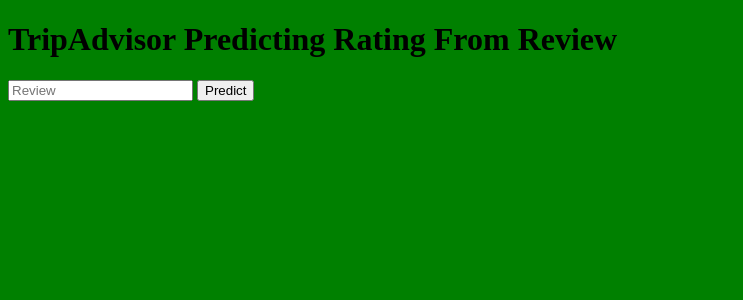
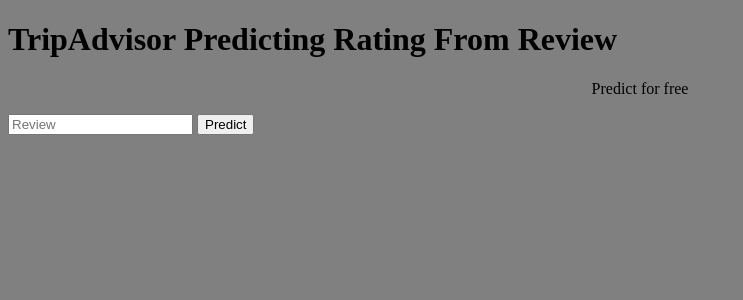
Before and after one commit to theAssassin28/TripAdvisor-Rating-from-Review, a Flask app: page / in a window 1280 px wide. Shown: the top 300 px of the page, without its empty margins (0-743 px from the left). Run offline with Flask 2, Linux system fonts and the light colour scheme; parts of the project's set-up code (start-up, migrations or seed data) failed here and were passed over.

Commit message:
Update index.html

```diff
--- a/templates/index.html
+++ b/templates/index.html
@@ -11,9 +11,10 @@
 
 </head>
 
-<body style="background-color:green;">
+<body style="background-color:grey;">
  <div class="login">
 	<h1>TripAdvisor Predicting Rating From Review</h1>
+	  <p style="text-align:center;">Predict for free</p>
 
      <!-- Main Input For Receiving Query to our ML -->
     <form action="{{ url_for('predict')}}"method="post">
```
